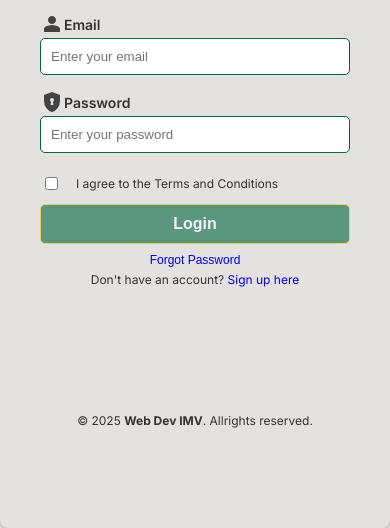
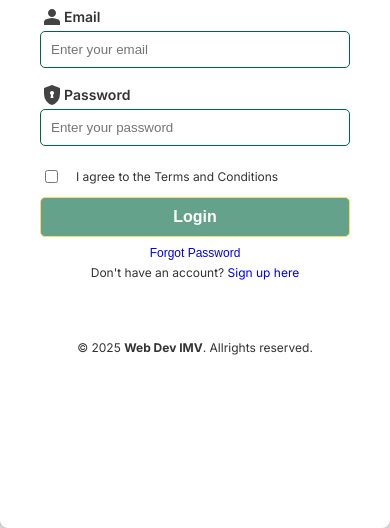
Before and after one commit to vigiperez24/Cvsu-To-Do, a website with bundled scripts: page public/index.html in a window 390 px wide. Shown: the part 316-844 px from the top of the page. Built offline with nearby package versions, Linux system fonts and the light colour scheme.

Commit message:
Fix mobile view

```diff
--- a/public/css/default.css
+++ b/public/css/default.css
@@ -333,8 +333,13 @@ li a {
 
 /* Mobile Screen responsive */
 @media (max-width: 768px) {
+  body {
+    display: block; /* Remove flex centering on mobile */
+    height: auto;
+    border-radius: 0;
+  }
   .main-container {
-  height: calc(100dvh - 60px); /* adjust based on navbar height */
+  height: 100dvh; /* adjust based on navbar height */
   overflow: auto;
   width: 100%;
   }
--- a/public/css/history.css
+++ b/public/css/history.css
@@ -181,11 +181,16 @@ li a {
 
 /* Mobile Screen responsive */
 @media (max-width: 768px) {
+  body {
+    display: block; /* Remove flex centering on mobile */
+    height: auto;
+    border-radius: 0;
+  }
   .main-container {
-    height: 100dvh;
-    width: 100%;
+  height: 100dvh; /* adjust based on navbar height */
+  overflow: auto;
+  width: 100%;
   }
-
   .two-no-task .helper-text {
     color: #333333;
   }
--- a/public/css/login.css
+++ b/public/css/login.css
@@ -162,18 +162,14 @@ button:disabled {
 /* Mobile screen */
 
 @media (max-width: 768px) {
-  /* My main-container */
+  body {
+    display: block; /* Remove flex centering on mobile */
+    height: auto;
+    border-radius: 0;
+  }
   .main-container {
-    background-color: #e4e1e1;
-    width: 100%;
-    height: 100dvh;
-
-  }
-
-  footer {
-    position: absolute;
-    bottom: 100px;
-    left: 0;
-    right: 0;
+  height: 100dvh; /* adjust based on navbar height */
+  overflow: auto;
+  width: 100%;
   }
 }
--- a/public/css/profile.css
+++ b/public/css/profile.css
@@ -326,11 +326,16 @@ li a {
 
 /* Mobile Screen responsive */
 @media (max-width: 768px) {
+  body {
+    display: block; /* Remove flex centering on mobile */
+    height: auto;
+    border-radius: 0;
+  }
   .main-container {
-    height: 100dvh;
-    width: 100%;
+  height: 100dvh; /* adjust based on navbar height */
+  overflow: auto;
+  width: 100%;
   }
-
   .two-no-task .helper-text {
     color: #333333;
   }
--- a/public/css/signup.css
+++ b/public/css/signup.css
@@ -160,17 +160,16 @@ button:disabled {
 }
 
 @media (max-width: 768px) {
-  /* My main-container */
+  body {
+    display: block; /* Remove flex centering on mobile */
+    height: auto;
+    border-radius: 0;
+  }
   .main-container {
-    background-color: #e4e1e1;
-    width: 100%;
-    height: 100dvh;
-    padding: 1rem;
-    border-radius: 8px;
-    padding: 40px 40px;
-    position: fixed;
+  height: 100dvh; /* adjust based on navbar height */
+  overflow: auto;
+  width: 100%;
   }
-
   footer {
     position: fixed;
     bottom: 100px;
```
